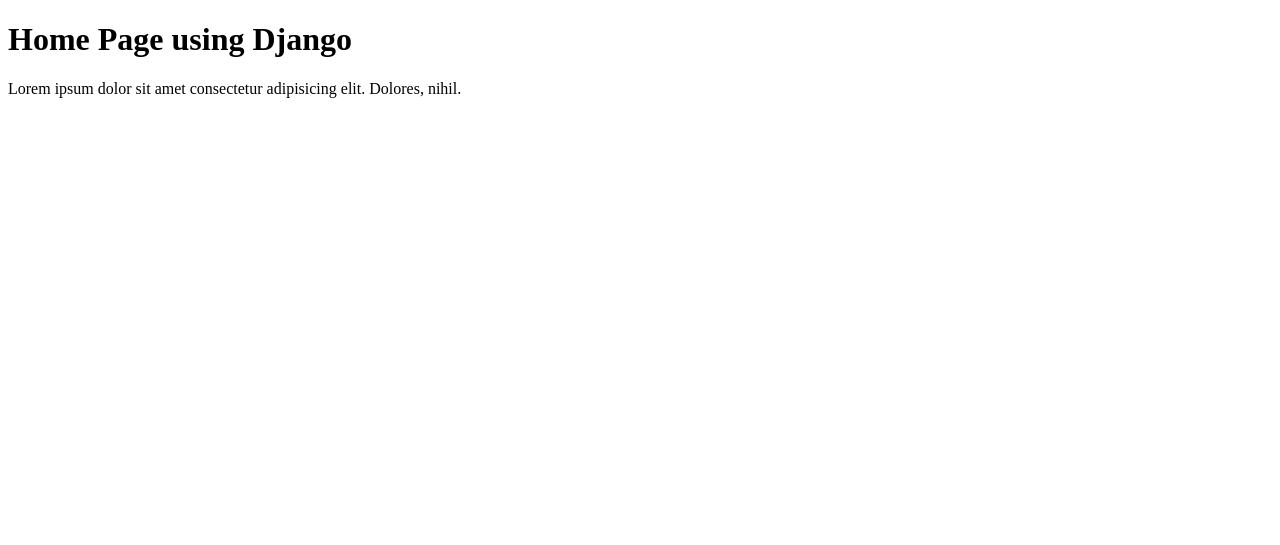
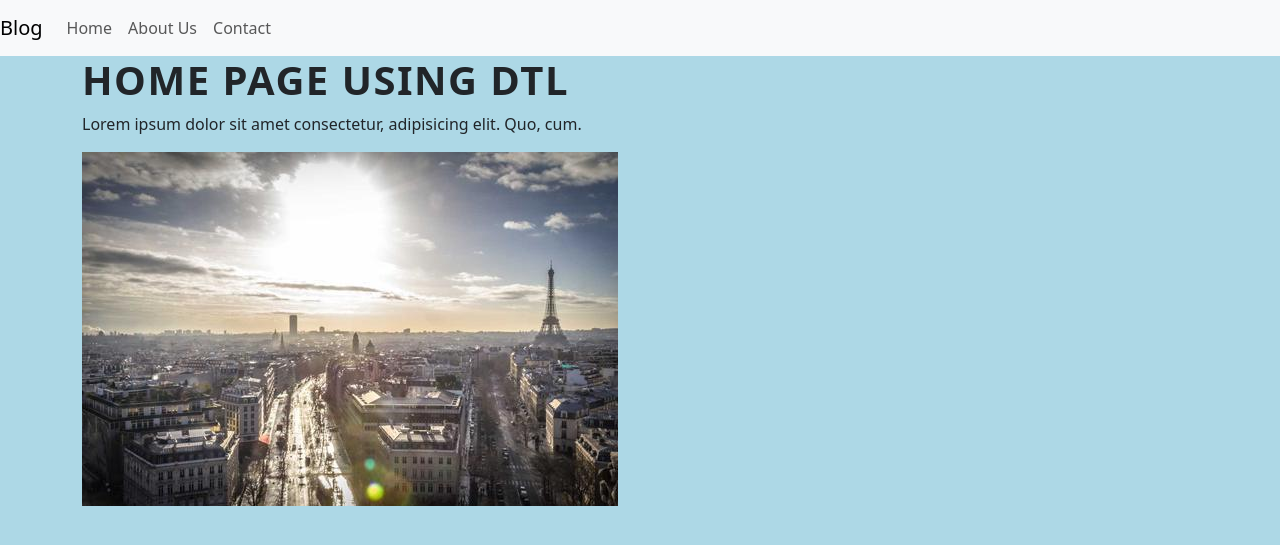
Before and after one commit to push-and-pray-coder/blog, a Django app: page / in a window 1280 px wide. Shown: the top 545 px of the page. Run offline with Django 5.2, Linux system fonts and the light colour scheme.

Commit message:
Class 2 Examples

```diff
--- a/pages/urls.py
+++ b/pages/urls.py
@@ -1,7 +1,8 @@
 from django.urls import path
-from .views import HomePageView, AboutPageView
+from .views import HomePageView, AboutPageView, contact_page
 
 urlpatterns = [
     path('', HomePageView.as_view(), name="home"),
     path('about/', AboutPageView.as_view(),name="about"),
+    path('contact/', contact_page, name="contact"),
 ]
--- a/pages/views.py
+++ b/pages/views.py
@@ -1,4 +1,5 @@
 from django.views.generic import TemplateView
+from django.shortcuts import HttpResponse, render
 
 # Create your views here.
 # Function Based Views vs. Class Based Views
@@ -7,3 +8,7 @@ class HomePageView(TemplateView):
     template_name = "pages/home.html"
 class AboutPageView(TemplateView):
     template_name = "pages/about.html"
+# Function Based Views
+def contact_page(request):
+    # return HttpResponse("Hellow World from a FBV")
+    return render(request, "pages/contact.html")
--- /dev/null
+++ b/static/css/home.css
@@ -0,0 +1,9 @@
+body{
+    background-color: lightblue;
+}
+
+h1{
+    text-transform: uppercase;
+    letter-spacing: 1.5px;
+    font-weight: bolder;
+}
--- /dev/null
+++ b/static/js/home.js
@@ -0,0 +1 @@
+console.log("printing from static files");
--- /dev/null
+++ b/templates/base.html
@@ -0,0 +1,24 @@
+<!DOCTYPE html>
+<html lang="en">
+<head>
+    <meta charset="UTF-8">
+    <meta name="viewport" content="width=device-width, initial-scale=1.0">
+    <link href="https://cdn.jsdelivr.net/npm/bootstrap@5.3.8/dist/css/bootstrap.min.css" rel="stylesheet"
+        integrity="sha384-sRIl4kxILFvY47J16cr9ZwB07vP4J8+LH7qKQnuqkuIAvNWLzeN8tE5YBujZqJLB" crossorigin="anonymous">
+
+    {% block css %}{% endblock %}
+    <title>{% block title %} {% endblock %}</title>
+</head>
+<body>
+    {% include 'navbar.html' %}
+    <div class="container">
+        {% block content %}
+        <!-- Pages will be rendered here -->
+        {% endblock %}
+    </div>
+    <script src="https://cdn.jsdelivr.net/npm/bootstrap@5.3.8/dist/js/bootstrap.bundle.min.js"
+        integrity="sha384-FKyoEForCGlyvwx9Hj09JcYn3nv7wiPVlz7YYwJrWVcXK/BmnVDxM+D2scQbITxI"
+        crossorigin="anonymous"></script>
+    {% block js %}{% endblock %}
+</body>
+</html>
--- /dev/null
+++ b/templates/navbar.html
@@ -0,0 +1,31 @@
+<nav class="navbar navbar-expand-lg navbar-light bg-light">
+    <a class="navbar-brand" href="{% url 'home' %}">Blog</a>
+    <button class="navbar-toggler" type="button" data-toggle="collapse" data-target="#navbarNavDropdown"
+        aria-controls="navbarNavDropdown" aria-expanded="false" aria-label="Toggle navigation">
+        <span class="navbar-toggler-icon"></span>
+    </button>
+    <div class="collapse navbar-collapse" id="navbarNavDropdown">
+        <ul class="navbar-nav">
+            <li class="nav-item">
+                <a class="nav-link" href="{% url 'home' %}">Home</a>
+            </li>
+            <li class="nav-item">
+                <a class="nav-link" href="{% url 'about' %}">About Us</a>
+            </li>
+            <li class="nav-item">
+                <a class="nav-link" href="{% url 'contact' %}">Contact</a>
+            </li>
+            <!-- <li class="nav-item dropdown">
+                <a class="nav-link dropdown-toggle" href="#" id="navbarDropdownMenuLink" role="button"
+                    data-toggle="dropdown" aria-haspopup="true" aria-expanded="false">
+                    Dropdown link
+                </a>
+                <div class="dropdown-menu" aria-labelledby="navbarDropdownMenuLink">
+                    <a class="dropdown-item" href="#">Action</a>
+                    <a class="dropdown-item" href="#">Another action</a>
+                    <a class="dropdown-item" href="#">Something else here</a>
+                </div>
+            </li>  -->
+        </ul>
+    </div>
+</nav>
--- /dev/null
+++ b/templates/pages/contact.html
@@ -0,0 +1,3 @@
+{% extends 'base.html' %}
+{% block content %}
+{% endblock %}
--- a/templates/pages/home.html
+++ b/templates/pages/home.html
@@ -1,12 +1,20 @@
-<!DOCTYPE html>
-<html lang="en">
-<head>
-    <meta charset="UTF-8">
-    <meta name="viewport" content="width=device-width, initial-scale=1.0">
-    <title>Blog</title>
-</head>
-<body>
-    <h1>Home Page using Django</h1>
-    <p>Lorem ipsum dolor sit amet consectetur adipisicing elit. Dolores, nihil.</p>
-</body>
-</html>
+{% extends 'base.html' %}
+{% load static %}
+
+{% block css %}
+<link rel="stylesheet" href="{% static 'css/home.css' %}">
+{% endblock %}
+
+{% block title %}
+    Home
+{% endblock %}
+
+{% block content %}
+    <h1>Home Page using DTL</h1>
+    <p>Lorem ipsum dolor sit amet consectetur, adipisicing elit. Quo, cum.</p>
+    <img src="{% static 'img/hero-image.jpg' %}" alt="hero-image">
+{% endblock %}
+
+{% block js %}
+<script src="{% static 'js/home.js' %}"></script>
+{% endblock %}
```
Also changed, not shown: static/img/hero-image.jpg (added).
